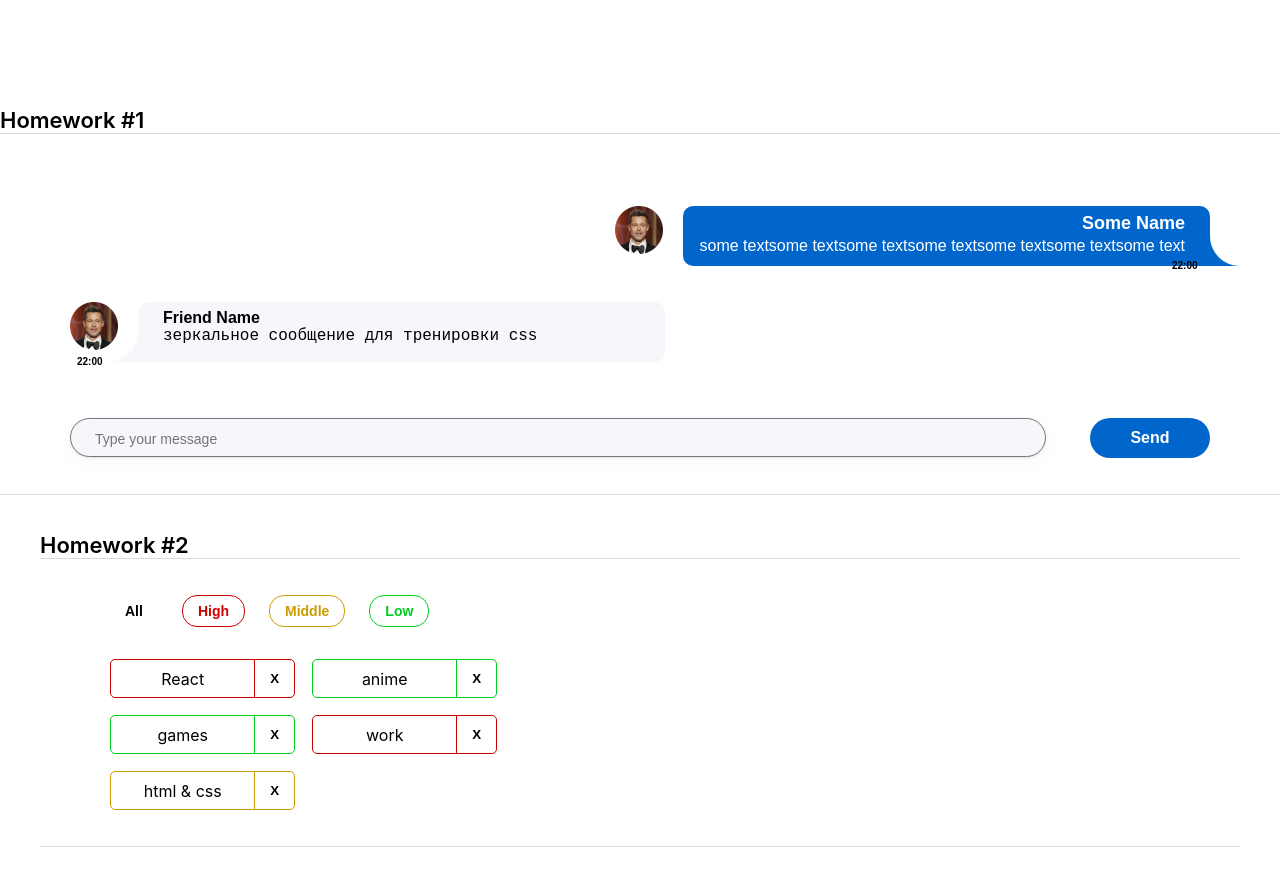
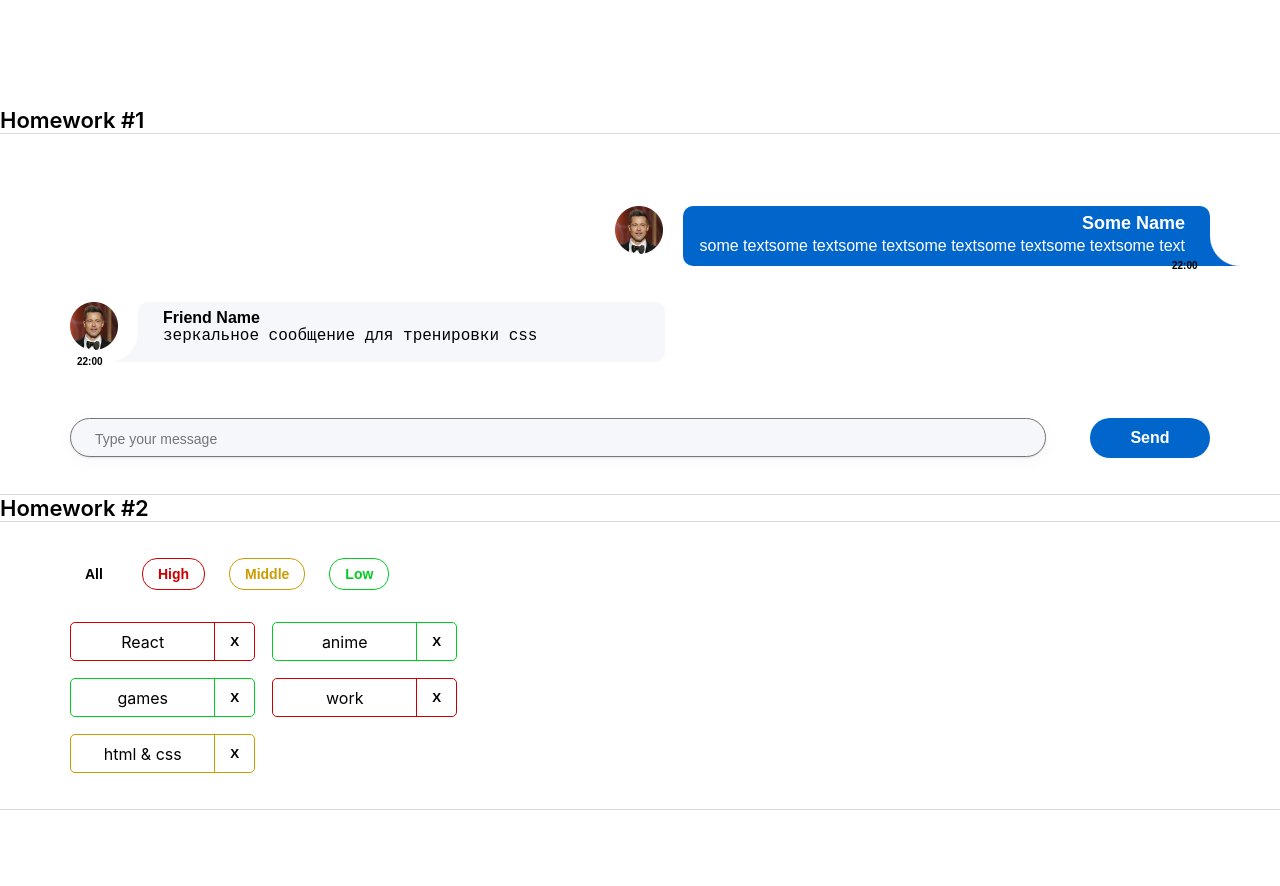
Before and after one commit to Emilo067/hws2-master, a React (Create React App) app: page /#/ in a window 1280 px wide. Shown: the top 886 px of the page. Built offline with nearby package versions, Linux system fonts and the light colour scheme.

Commit message:
Hometask2

```diff
--- a/src/s1-main/App.module.css
+++ b/src/s1-main/App.module.css
@@ -1,13 +1,13 @@
 .App {
     --header_height: 60px;
-    display: flex;
-    flex-direction: column;
-    justify-content: center;
-    align-items: center;
+    /*display: flex;*/
+    /*flex-direction: column;*/
+    /*justify-content: center;*/
+    /*align-items: center;*/
     min-height: 100vh;
-    gap: 37px;
-    max-width: 1140px;
-    margin: 0 auto;
+    /*gap: 37px;*/
+    /*max-width: 1140px;*/
+    /*margin: 0 auto;*/
     padding-top: 107px;
     padding-bottom: 134px;
 }
@@ -15,7 +15,7 @@
 .hw {
     border-bottom: 1px solid #D9D9D9;
     border-top: 1px solid #D9D9D9;
-    min-width: 1200px;
+    /*min-width: 1200px;*/
     padding: 36px 70px;
 }
 
--- a/src/s2-homeworks/hw02/HW2.tsx
+++ b/src/s2-homeworks/hw02/HW2.tsx
@@ -51,7 +51,7 @@
 function HW2() {
     const [affairs, setAffairs] = useState<AffairType[]>(defaultAffairs) // need to fix any
     const [filter, setFilter] = useState<FilterType>('all')
-
+console.log(affairs)
     const filteredAffairs = filterAffairs(affairs, filter)
     const deleteAffairCallback = (_id: number) => { // need to fix any
         // need to fix
--- a/src/s2-homeworks/hw02/affairs/Affairs.tsx
+++ b/src/s2-homeworks/hw02/affairs/Affairs.tsx
@@ -27,11 +27,11 @@
         // need to fix
         props.setFilter("low")
     }
-
-    const cnAll = s.button + ' ' + s.all + (props.filter === 'all' ? s.active : '')
-    const cnHigh = s.button + ' ' + s.high + (props.filter === 'high' ? s.active : '')
-    const cnMiddle = s.button + ' ' + s.middle + (props.filter === 'middle' ? s.active : '')
-    const cnLow = s.button + ' ' + s.low + (props.filter === 'low' ? s.active : '')
+console.log(props.filter,s)
+    const cnAll = s.button + ' ' + s.all + (props.filter === 'all' ? + ' ' + s.active : '')
+    const cnHigh = s.button + ' ' + s.high + (props.filter === 'high' ?  + ' ' + s.active : '')
+    const cnMiddle = s.button + ' ' + s.middle + (props.filter === 'middle' ?  + ' ' + s.active : '')
+    const cnLow = s.button + ' ' + s.low + (props.filter === 'low' ?  + ' ' + s.active : '')
 
     const mappedAffairs = props.data.map((a: AffairType) => (
         <Affair
```
